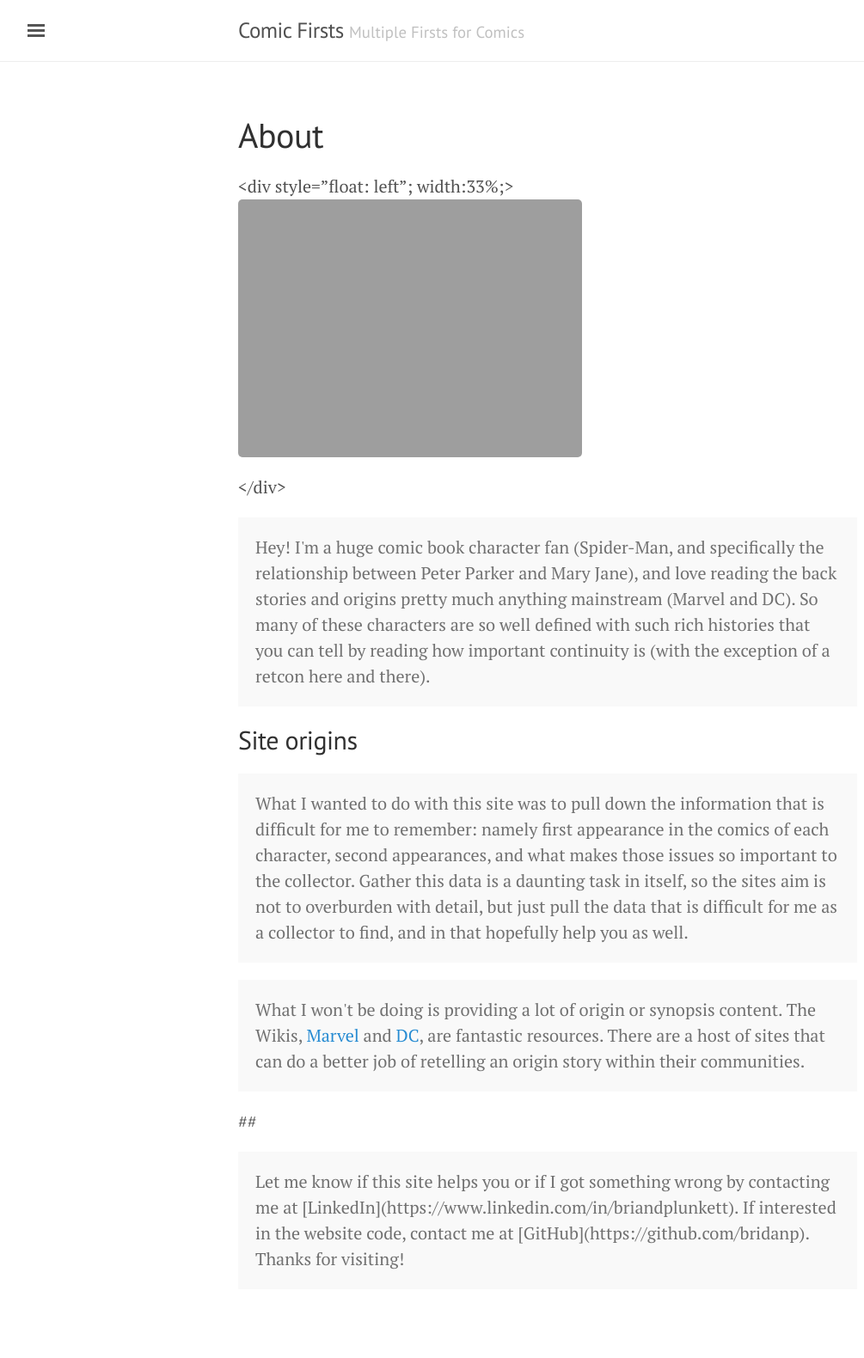
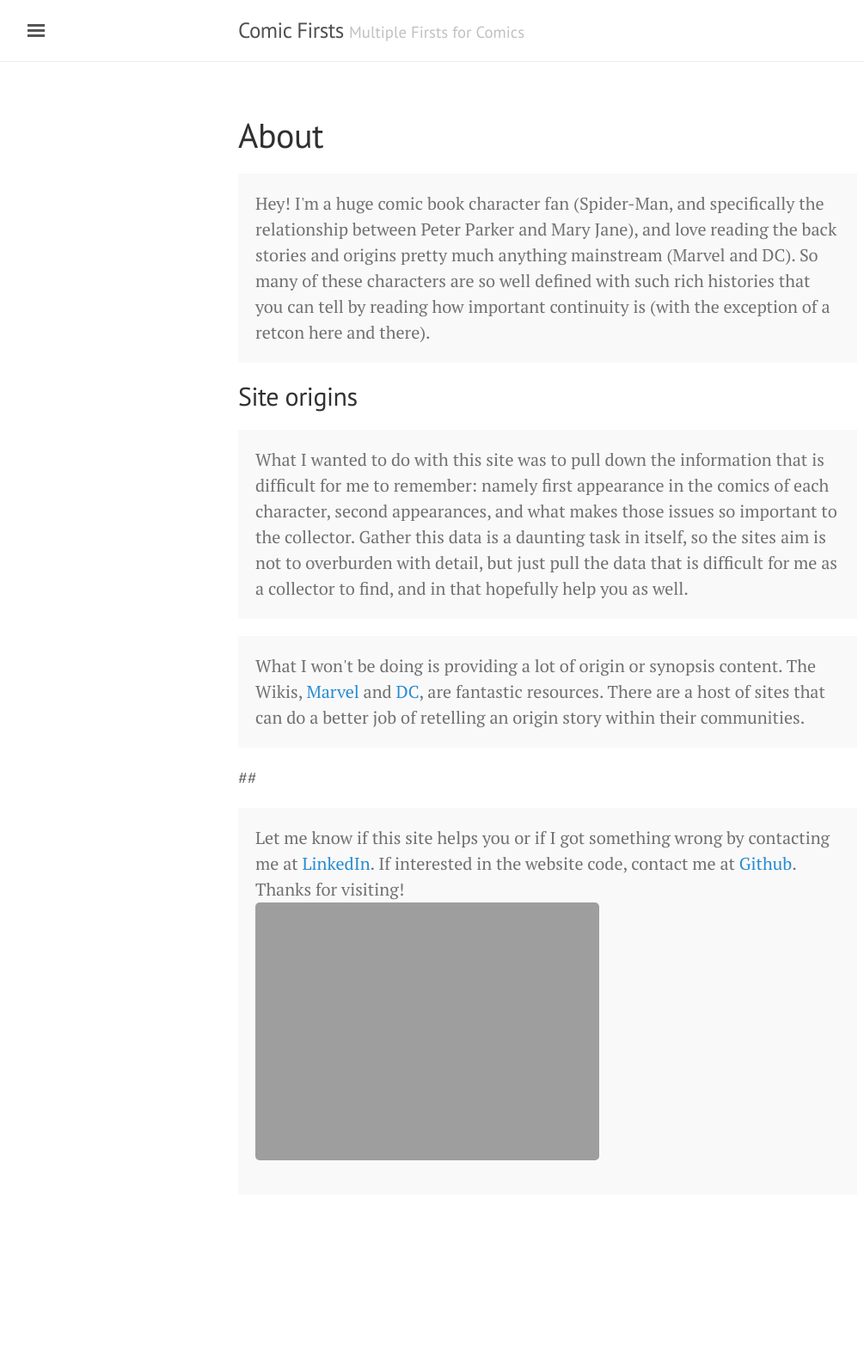
Before and after one commit to bridnap/comicfirsts, a Jekyll site: the page built from about.md, in a window 1280 px wide. Shown: the whole page at 86% size, without its empty margins (3-1008 px from the left). Built offline with Jekyll 4.4.1, drawn with Linux system fonts in a browser that asks for light colours; after the commit the page ends 1470 px from its top, so only the background shows below that.

Commit message:
fix config

```diff
--- a/about.md
+++ b/about.md
@@ -3,9 +3,6 @@ layout: page
 title: About
 ---
 
-<div style="float: left"; width:33%;>
-<img src="http://comicfirsts.com/images/marvel/amazing-spider-man-143.jpg">
-</div>
 <p class="message">
   Hey!  I'm a huge comic book character fan (Spider-Man, and specifically the relationship between Peter Parker and Mary Jane), and love reading the back stories and origins pretty much anything mainstream (Marvel and DC). So many of these characters are so well defined with such rich histories that you can tell by reading how important continuity is (with the exception of a retcon here and there).
 </p>
@@ -18,6 +15,8 @@ What I wanted to do with this site was to pull down the information that is diff
 
 ##
 
-<p class="message">Let me know if this site helps you or if I got something wrong by contacting me at [LinkedIn](https://www.linkedin.com/in/briandplunkett). If interested in the website code, contact me at [GitHub](https://github.com/bridanp).
+<p class="message">Let me know if this site helps you or if I got something wrong by contacting me at <a href="https://www.linkedin.com/in/briandplunkett">LinkedIn</a>. If interested in the website code, contact me at <a href="https://github.com/bridanp">Github</a>.
 
 Thanks for visiting!
+
+<img src="http://comicfirsts.com/images/marvel/amazing-spider-man-143.jpg">
```
